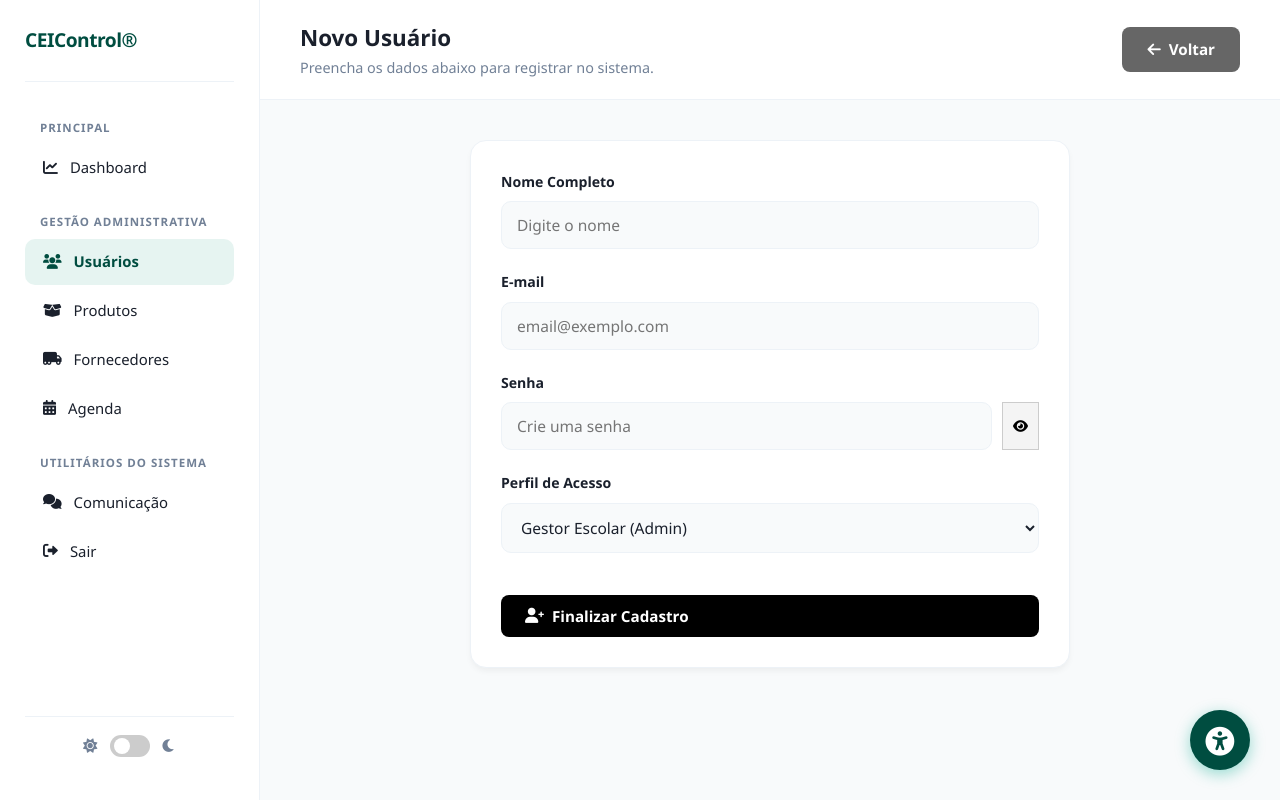
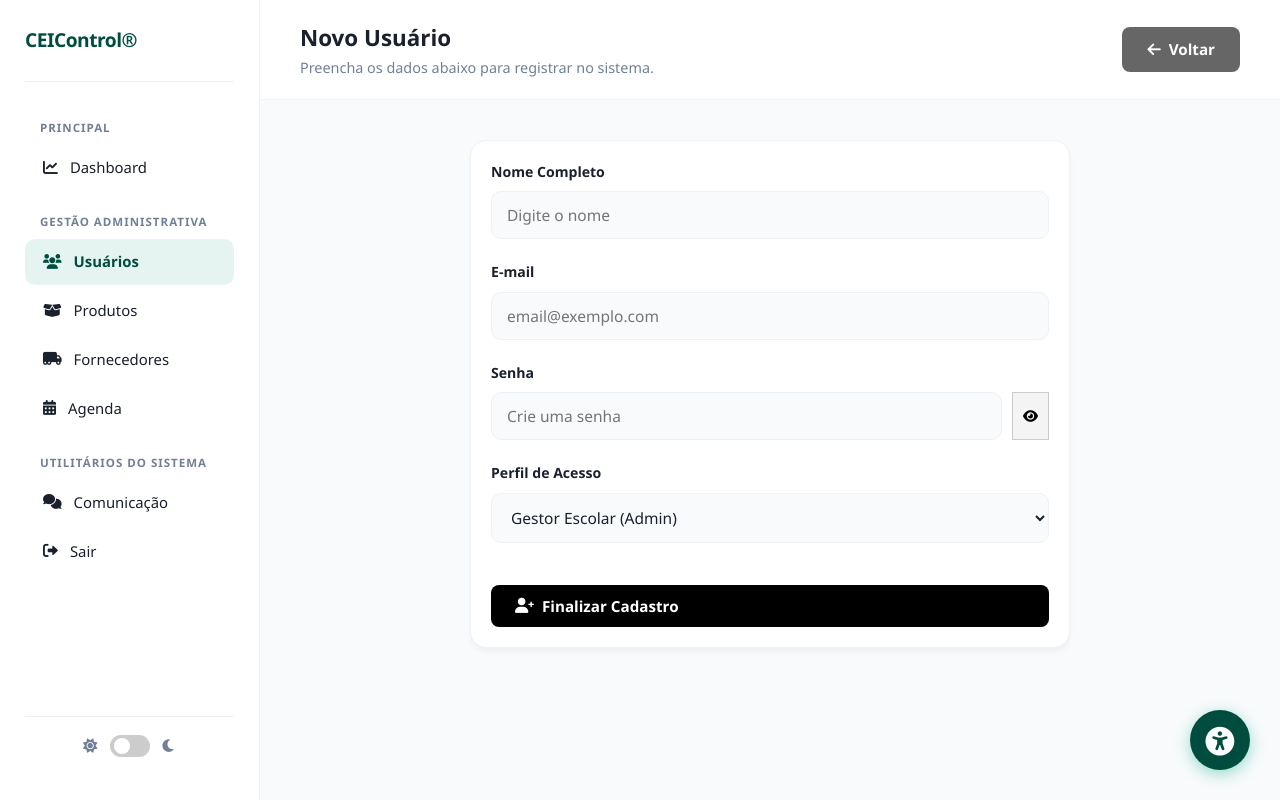
Before and after one commit to EduardoMartins-tech/CEIControl-Alpha-0.2, a PHP site: page /usuarios/cadastro in a window 1280 px wide. Run offline with PHP 8.4, Linux system fonts and the light colour scheme; the visitor is signed in with stand-in values (Sample User, id 1).

Commit message:
fix(ui): reverte alteracoes de layout e padroniza card editar com cadastro

```diff
--- a/public/style.css
+++ b/public/style.css
@@ -811,13 +811,11 @@ input:checked + .slider:before { transform: translateX(18px); }
 .admin-card {
     background: var(--bg-card);
     border-radius: 16px;
-    padding: 30px;
-    display: flex;
-    flex-direction: column;
-    gap: 20px;
+    padding: 20px;
+    border: 1px solid var(--border-color);
     box-shadow: var(--shadow-sm);
-    border: 1px solid var(--border-color);
-    transition: all 0.3s ease;
+    max-width: 600px;
+    margin: 0 auto;
 }
 
 .admin-card:hover {
```
